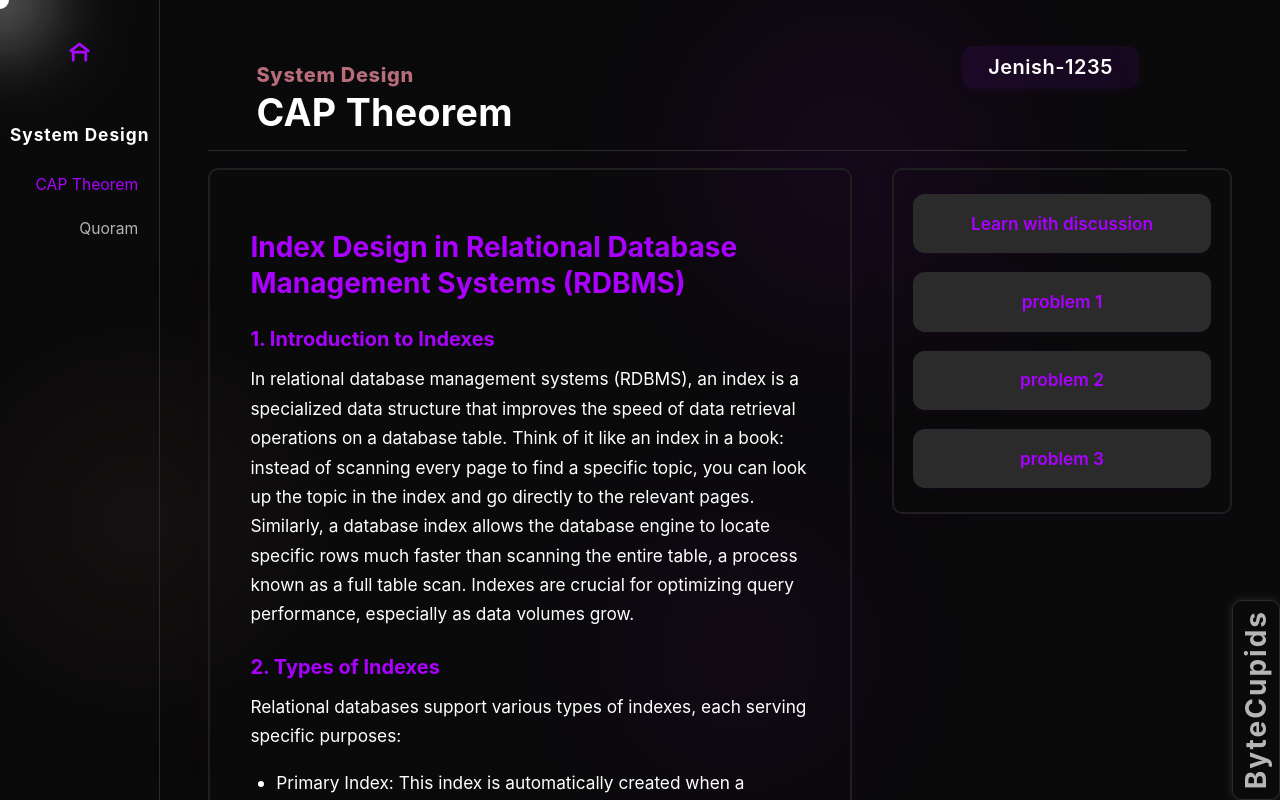
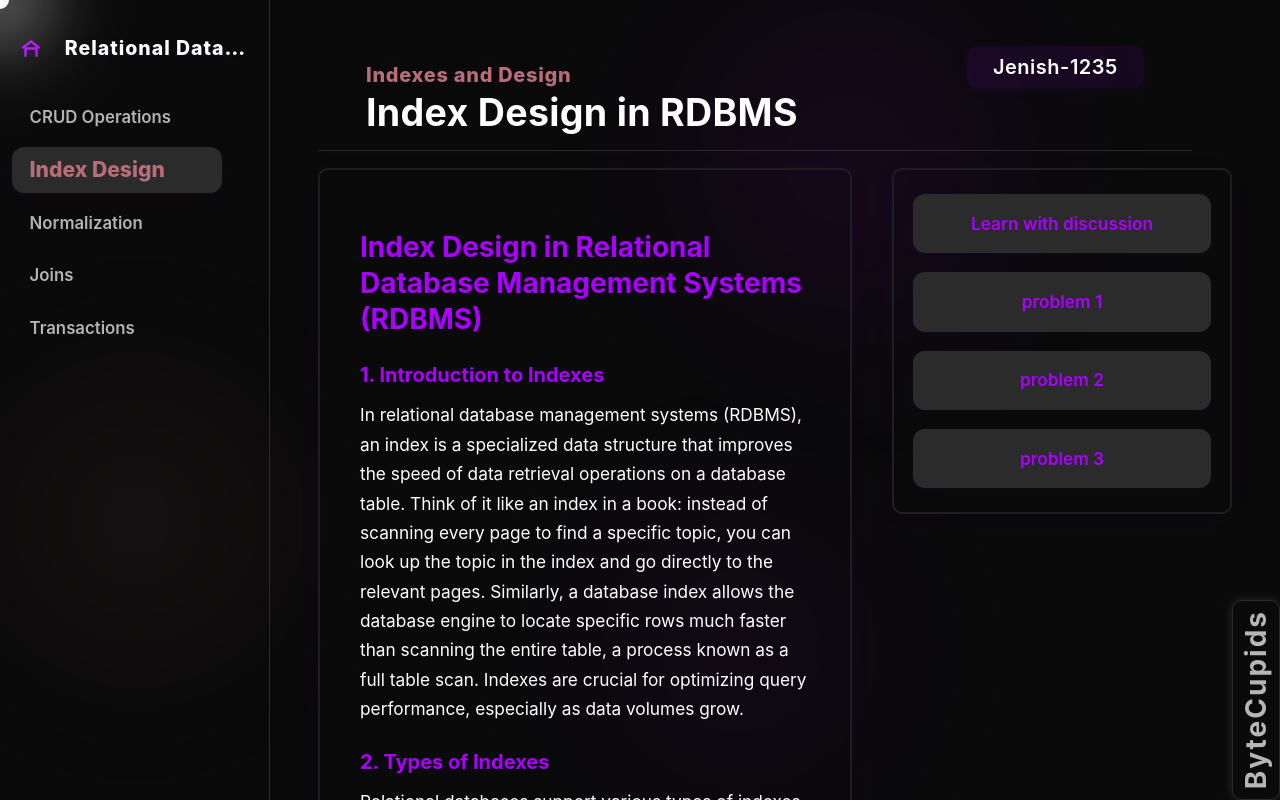
Before and after one commit to Jenish-1235/ByteCupids-frontend, a React (Vite) app: page /content in a window 1280 px wide. Built offline with nearby package versions, Linux system fonts and the light colour scheme.

Commit message:
prog : topic page done

```diff
--- a/src/components/TopicPage/TopicPageSidebar.tsx
+++ b/src/components/TopicPage/TopicPageSidebar.tsx
@@ -19,9 +19,14 @@ const TopicPageSidebar: React.FC<TopicPageSidebarProps> = ({
 
   return (
     <aside className="topic-page-sidebar">
-      <button className="sidebar-back-btn" onClick={() => navigate(-1)} aria-label="Back to Home">
+      <div className="sidebar-topic-row">
+        <button
+          className="sidebar-back-btn-inline"
+          onClick={() => navigate("/home")}
+          aria-label="Back to Home"
+        >
           <span className="sidebar__icon">
-          <svg width="25" height="25" viewBox="0 0 20 20" fill="none" xmlns="http://www.w3.org/2000/svg">
+            <svg width="22" height="22" viewBox="0 0 20 20" fill="none">
               <path
                 d="M3 9.5L10 4L17 9.5"
                 stroke="currentColor"
@@ -39,7 +44,8 @@ const TopicPageSidebar: React.FC<TopicPageSidebarProps> = ({
             </svg>
           </span>
         </button>
-      <div className="sidebar-topic-title">{topic}</div>
+        <div className="sidebar-topic-title" title={topic}>{topic}</div>
+      </div>
       <ul className="sidebar-subtopics-list">
         {subtopics.map((sub) => (
           <li
@@ -49,6 +55,7 @@ const TopicPageSidebar: React.FC<TopicPageSidebarProps> = ({
               (sub === currentSubtopic ? " active" : "")
             }
             onClick={() => onSubtopicSelect(sub)}
+            title={sub} // Tooltip for long names
           >
             {sub}
           </li>
--- a/src/pages/TopicPage.tsx
+++ b/src/pages/TopicPage.tsx
@@ -6,8 +6,8 @@ import TopicPageHeader from "../components/TopicPage/TopicPageHeader";
 import TopicContent from "../components/TopicPage/TopicContent";
 
 // Dummy data for demonstration
-const topics = ["CAP Theorem", "Quoram"];
-const moduleName = "System Design";
+const topics = ["CRUD Operations", "Index Design", "Normalization", "Joins", "Transactions"];
+const moduleName = "Relational Database Management System";
 
 const TopicPage: React.FC = () => {
   return (
@@ -24,12 +24,12 @@ const TopicPage: React.FC = () => {
       <TopBarMobile />
       <TopicPageSidebar
         topic={moduleName}
-        currentSubtopic={topics[0]}
+        currentSubtopic={topics[1]}
         subtopics={topics}
         onSubtopicSelect={(currentSubtopic) => console.log(`Selected topic: ${currentSubtopic}`)}
       />
       <main className="main">
-        <TopicPageHeader moduleName="System Design" userName="Jenish-1235" selectedTopic="CAP Theorem" />
+        <TopicPageHeader moduleName="Indexes and Design" userName="Jenish-1235" selectedTopic="Index Design in RDBMS" />
         <TopicContent/>
       </main>
     </div>
--- a/src/styles/components/TopicPage/TopicPageHeader.css
+++ b/src/styles/components/TopicPage/TopicPageHeader.css
@@ -34,6 +34,7 @@
     white-space: nowrap;
     line-height: 1.18;
     font-family: var(--font-family), sans-serif;
+    padding: 0.45em 0 0 0;
 }
 
 .topic-header__user {
@@ -71,6 +72,28 @@
     font-family: var(--font-family), sans-serif;
 }
 
+.topic-page-mobile-back {
+  display: none;
+  background: var(--color-surface-2);
+  color: var(--color-neon-violet);
+  border: none;
+  border-radius: var(--border-radius-lg);
+  font-size: 1.1rem;
+  font-weight: 600;
+  padding: 0.5rem 1.2rem;
+  margin: 0.7rem auto 0.5rem auto;
+  align-items: center;
+  gap: 0.6rem;
+  cursor: pointer;
+  transition: background 0.18s, color 0.18s;
+}
+
+.topic-page-mobile-back:hover,
+.topic-page-mobile-back:focus {
+  background: var(--color-neon-violet);
+  color: var(--color-white);
+}
+
 /* Tablet: Reduce padding and font sizes, and further restrict module name width */
 @media (max-width: 900px) {
     .topic-header {
@@ -102,6 +125,11 @@
     .topic-header__topic {
         font-size: 1.05rem;
         max-width: 65vw;
+    }
+
+    .topic-page-mobile-back {
+        display: flex;
+        justify-content: flex-start;
     }
 }
 
--- a/src/styles/components/TopicPage/TopicPageSidebar.css
+++ b/src/styles/components/TopicPage/TopicPageSidebar.css
@@ -2,20 +2,21 @@
 @import "../../global/variables.css";
 
 .topic-page-sidebar {
-  min-width: 12vw;
   width: max-content;
-  max-width: 15vw;
+  max-width: 270px;
   background: transparent;
   border-right: 1.5px solid var(--color-surface-2);
   min-height: 100vh;
   display: flex;
   flex-direction: column;
-  align-items: flex-end; /* Align all children to the right */
+  align-items: center;
+  /* Center all children horizontally */
   position: relative;
   z-index: 2;
   transition: width 0.2s;
-  padding: 10px;
-  padding-right: 10px;
+  padding: 24px 12px 24px 12px;
+  box-sizing: border-box;
+  overflow: auto;
 }
 
 .topic-page-sidebar::after {
@@ -28,72 +29,162 @@
   background: transparent;
   border: none;
   color: var(--color-neon-violet);
-  font-size: 3rem;
-  font-weight: 600;
+  font-size: 2.1rem;
+  font-weight: 700;
   cursor: pointer;
-  margin-top: 18px;
-  margin-bottom: 48px;
-  text-align: left;
-  width: 90%;
+  margin-top: 10px;
+  margin-bottom: 36px;
+  text-align: center;
+  width: 48px;
+  height: 48px;
   display: flex;
   align-items: center;
   justify-content: center;
-  border-radius: var(--border-radius-lg);
+  border-radius: 50%;
   transition: background 0.18s, color 0.18s, box-shadow 0.18s;
-  padding: 0.7rem 0.5rem;
   outline: none;
 }
 
-.sidebar-topic-title {
-  align-self: flex-start;
-  font-family: var(--font-family), sans-serif;
-  font-size: 1.08rem;
+.sidebar-back-btn:hover,
+.sidebar-back-btn:focus {
+  background: var(--color-surface-2);
   color: var(--color-white);
-  font-weight: 700;
-  letter-spacing: 1px;
-  margin-bottom: 18px;
-  text-align: left;
-  width: 100%;
-}
-
-.sidebar-subtopics-list {
-  list-style: none;
-  padding: 0 0 0 12px;
-  margin: 0;
-  width: 100%;
-  display: flex;
-  flex-direction: column;
-  align-items: flex-end; /* Right align subtopics */
-}
-
-.sidebar-subtopic-item {
-  padding: 0.5rem 0.7rem;
-  border-radius: var(--border-radius-md);
-  color: var(--color-text-secondary);
-  cursor: pointer;
-  margin-bottom: 0.2rem;
-  transition: background 0.2s, color 0.2s;
-  font-size: 0.98rem;
-  max-width: 210px;
-  overflow: hidden;
-  text-overflow: ellipsis;
-  white-space: nowrap;
-  text-align: right;
-}
-
-.sidebar-subtopic-item.active,
-.sidebar-subtopic-item:hover {
-  color: var(--color-neon-violet);
 }
 
 .sidebar__icon {
   display: flex;
   align-items: center;
   justify-content: center;
-  color: var(--color-neon-violet);
+  color: inherit;
 }
 
-/* Responsive: Hide sidebar on mobile */
+.sidebar-topic-row {
+  display: flex;
+  align-items: center;
+  gap: 0.7rem;
+  width: 100%;
+  margin-bottom: 22px;
+  min-height: 48px;
+}
+
+.sidebar-back-btn-inline {
+  background: transparent;
+  border: none;
+  color: var(--color-neon-violet);
+  font-size: 1.5rem;
+  cursor: pointer;
+  border-radius: 50%;
+  padding: 0.3rem;
+  display: flex;
+  align-items: center;
+  justify-content: center;
+  transition: background 0.18s, color 0.18s;
+  margin-right: 0.2rem;
+  height: 2.4rem;
+  width: 2.4rem;
+}
+
+.sidebar-back-btn-inline:hover,
+.sidebar-back-btn-inline:focus {
+  background: var(--color-surface-2);
+  color: var(--color-white);
+}
+
+/* Topic title (module name) */
+.sidebar-topic-title {
+  font-family: var(--font-family), sans-serif;
+  font-size: 1.22rem;
+  color: var(--color-white);
+  font-weight: 800;
+  letter-spacing: 1px;
+  text-align: center;
+  flex: 1;
+  overflow: hidden;
+  text-overflow: ellipsis;
+  white-space: nowrap;
+  cursor: default;
+  text-align: center;
+  width: 100%;
+  text-shadow: 0 2px 12px rgba(170, 0, 255, 0.08);
+  align-items: center;
+  justify-content: center;
+}
+
+/* Subtopics list */
+.sidebar-subtopics-list {
+  list-style: none;
+  padding: 0;
+  margin: 0;
+  width: 100%;
+  display: flex;
+  flex-direction: column;
+  align-items: flex-start; /* Align subtopics to the left */
+  gap: 0.3rem;
+}
+
+.sidebar-subtopic-item {
+  width: 95%;
+  padding: 0.7rem 1.1rem;
+  border-radius: var(--border-radius-lg);
+  color: var(--color-text-secondary);
+  cursor: pointer;
+  font-size: 1.05rem;
+  font-weight: 600;
+  text-align: left; /* Left align text */
+  margin-bottom: 0.1rem;
+  background: transparent;
+  transition:
+    background 0.18s,
+    color 0.18s,
+    box-shadow 0.18s,
+    font-size 0.18s,
+    font-weight 0.18s;
+  box-shadow: none;
+  outline: none;
+  border: none;
+  max-width: 210px;
+  overflow: hidden;
+  text-overflow: ellipsis;
+  white-space: nowrap;
+  user-select: none;
+  position: relative;
+}
+
+.sidebar-subtopic-item.active {
+  background: var(--color-surface-2);
+  color: var(--color-rose-gold);
+  font-size: 1.32rem;
+  font-weight: 800;
+  box-shadow: 0 2px 12px rgba(170, 0, 255, 0.07);
+}
+
+.sidebar-subtopic-item:hover:not(.active),
+.sidebar-subtopic-item:focus:not(.active) {
+  background: var(--color-surface-2);
+  color: var(--color-neon-violet);
+  font-size: 1.13rem;
+}
+
+/* Optional: Custom tooltip styling for subtopics (uses native title by default) */
+/*
+.sidebar-subtopic-item[title]:hover::after {
+  content: attr(title);
+  position: absolute;
+  left: 100%;
+  top: 50%;
+  transform: translateY(-50%);
+  background: var(--color-surface-2);
+  color: var(--color-white);
+  padding: 0.3em 0.7em;
+  border-radius: var(--border-radius-md);
+  white-space: pre;
+  font-size: 0.98rem;
+  z-index: 10;
+  margin-left: 0.5rem;
+  box-shadow: 0 2px 8px rgba(170,0,255,0.13);
+}
+*/
+
 @media (max-width: 900px) {
   .topic-page-sidebar {
     display: none !important;
```
Also changed, not shown: src/components/TopicPage/TopicPageMobileBack.tsx (added, +33 -0 lines), src/styles/components/TopicPage/TopicPageRightbar.css (deleted, +0 -47 lines). Lines whose indentation alone changed are shown as unchanged.
